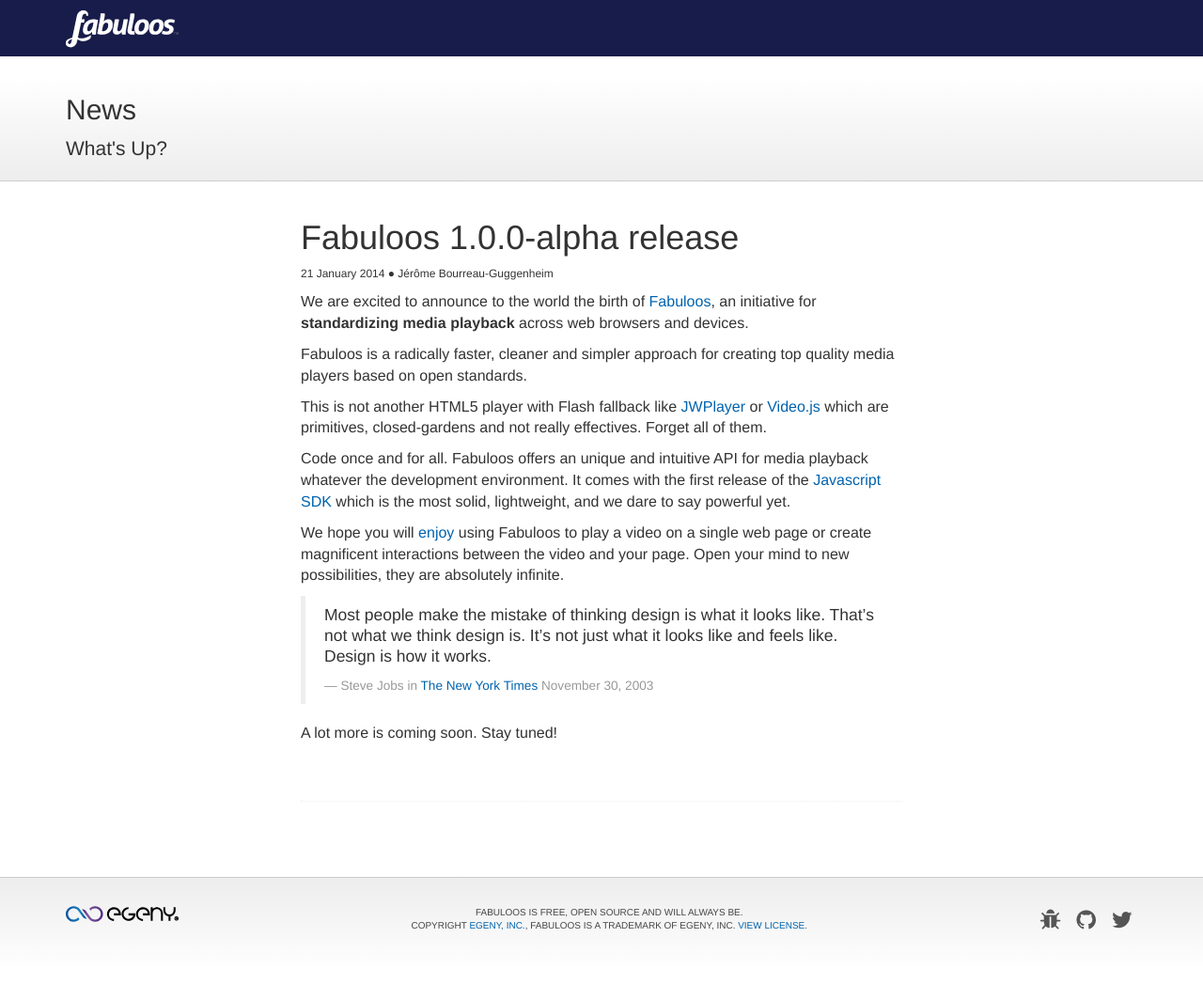
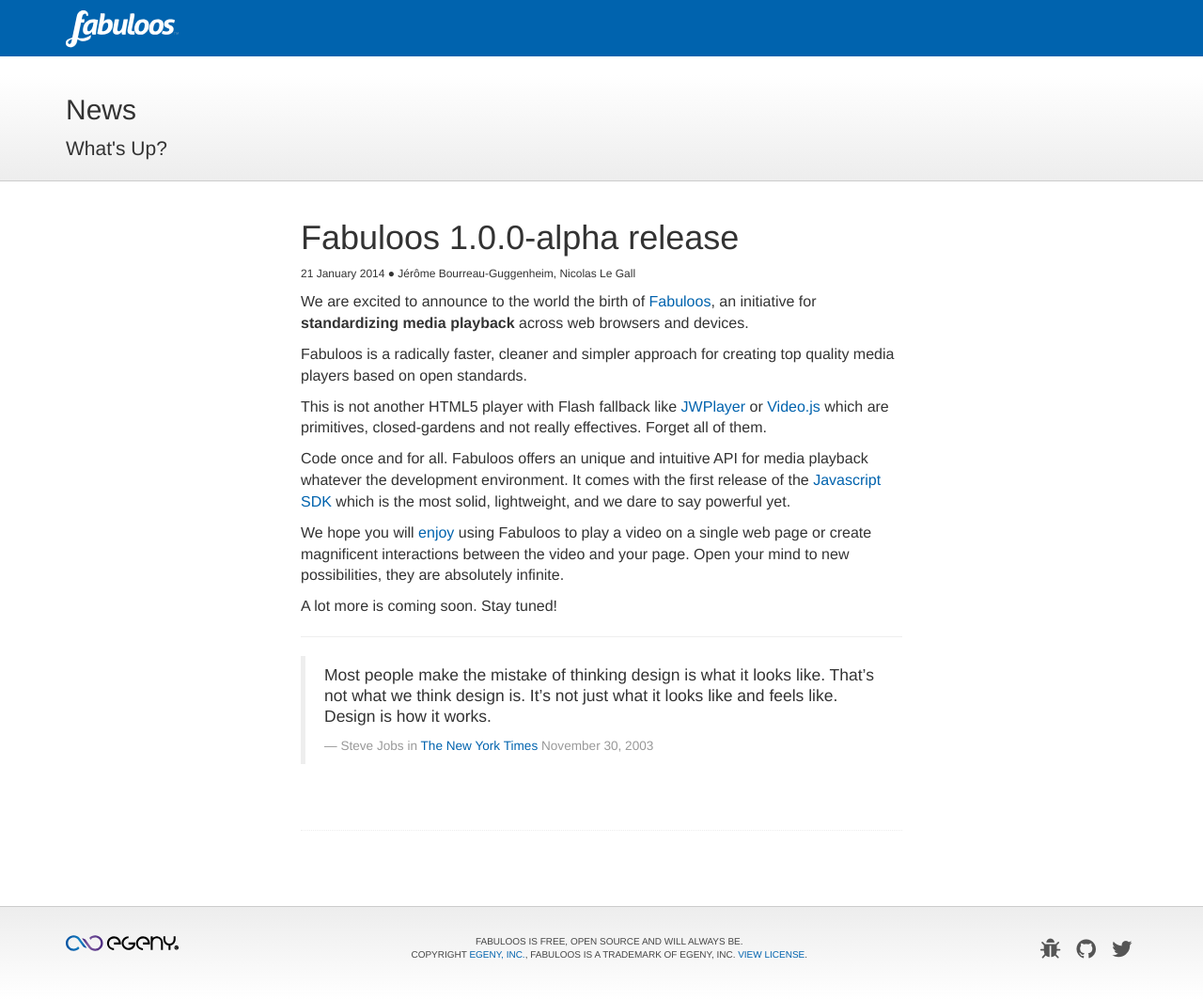
Before and after one commit to egeny/fabuloos-website, a Jekyll site: the page built from _posts/2014-01-21-fabuloos-1.0.md, in a window 1280 px wide. Shown: the whole page at 94% size. Built offline with Jekyll 4.4.1, drawn with Linux system fonts in a browser that asks for light colours; some web fonts are replaced; Markdown is read by kramdown in place of the engine named in the settings; before the commit the page ends 1033 px from its top, so only the background shows below that.

Commit message:
Maj mineure : titre, css

```diff
--- a/_posts/2014-01-21-fabuloos-1.0.md
+++ b/_posts/2014-01-21-fabuloos-1.0.md
@@ -1,7 +1,7 @@
 ---
 title: Fabuloos 1.0.0-alpha release
 layout: news
-author: Jérôme Bourreau-Guggenheim
+author: Jérôme Bourreau-Guggenheim, Nicolas Le Gall
 ---
 
 We are excited to announce to the world the birth of [Fabuloos](http://www.fabuloos.org), an initiative for <strong>standardizing media playback</strong> across web browsers and devices.
@@ -14,6 +14,8 @@
 
 We hope you will [enjoy](/documentation/getting-started.html) using Fabuloos to play a video on a single web page or create magnificent interactions between the video and your page. Open your mind to new possibilities, they are absolutely infinite.
 
+A lot more is coming soon. Stay tuned!
+
+<hr>
+
 <blockquote><p>Most people make the mistake of thinking design is what it looks like. That’s not what we think design is. It’s not just what it looks like and feels like. Design is how it works.</p><small>Steve Jobs in <cite title="Source Title"><a href="http://www.nytimes.com/2003/11/30/magazine/the-guts-of-a-new-machine.html?pagewanted=all&src=pm">The New York Times</a> November 30, 2003</cite></small></blockquote>
-
-A lot more is coming soon. Stay tuned!
--- a/css/website.css
+++ b/css/website.css
@@ -183,8 +183,8 @@
 /* @group #header */
 
 	#header {
-		background: -webkit-linear-gradient(top, #181c4a, #181c4a);
-		background:         linear-gradient(to bottom, #181c4a, #181c4a);
+		background: -webkit-linear-gradient(top, #0063ae, #0063ae);
+		background:         linear-gradient(to bottom, #0063ae, #0063ae);
 
 		border: 0;
 		border-radius: 0;
@@ -330,6 +330,13 @@
 
 /* @end of #download */
 
+/* @group #featured */
+
+	#featured h3 {
+		font-weight: normal;
+	}
+
+
 /* @group #documentation */
 
 	section .lead {
```
Also changed, not shown: index.html (+5 -3 lines).
